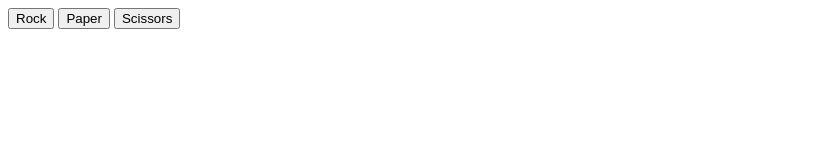
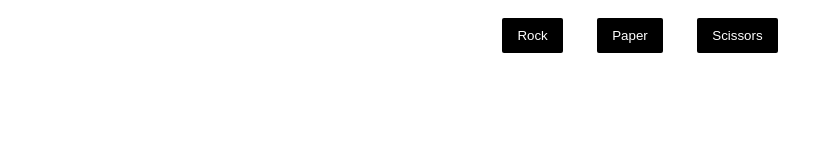
Before and after one commit to gdeep141/rock-paper-scissors, a plain HTML site: page index.html in a window 1280 px wide. Shown: the whole page, without its empty margins (0-833 px from the left). Drawn offline with Linux system fonts and the light colour scheme.

Commit message:
added css

```diff
--- /dev/null
+++ b/index.css
@@ -0,0 +1,30 @@
+body {
+    font-family: Arial, Helvetica, sans-serif;
+}
+
+button {
+    padding: 10px 15px;
+    margin: 0px 15px;
+    border: none;
+    border-radius: 2px;
+    background: black;
+    color: white;
+}
+
+.btn-container {
+    padding-top: 10px;
+}
+
+.container {
+    margin: 0px auto;
+    width: 50%;
+    text-align: center;
+}
+
+.result {
+    margin-top: 14px;
+    line-height: 2;
+    text-align: left;
+    display: inline-block;
+    width: 300px;
+}
--- a/index.html
+++ b/index.html
@@ -5,14 +5,18 @@
     <meta name="viewport" content="width=device-width, initial-scale=1.0">
     <meta http-equiv="X-UA-Compatible" content="ie=edge">
     <title>Rock Paper Scissors</title>
-
+    <link rel="stylesheet" href="index.css">
 </head>
 <body>
-    <button>Rock</button>
-    <button>Paper</button>
-    <button>Scissors</button>
+    <div class="container">
+        <div class="btn-container">
+            <button>Rock</button>
+            <button>Paper</button>
+            <button>Scissors</button>
+        </div>
 
-    <div></div>
+        <div class="result"></div>
+    </div>
 
     <script src="index.js"></script>
 </body>
--- a/index.js
+++ b/index.js
@@ -71,7 +71,7 @@ buttons.forEach((button) => {
 
 let playerScore = 0;
 let computerScore = 0;
-let div = document.querySelector('div');
+let div = document.querySelector('div.result');
 
 function playGame(clicked) {
     if (playerScore < 5 && computerScore < 5) {
```
